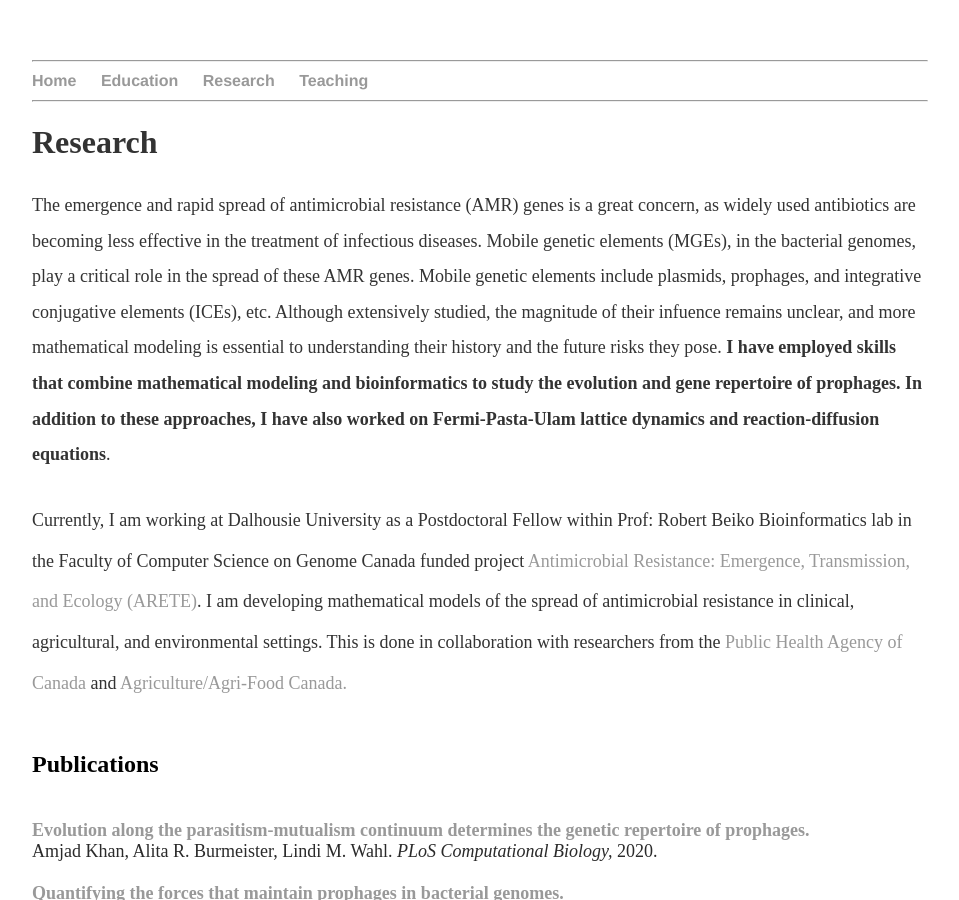
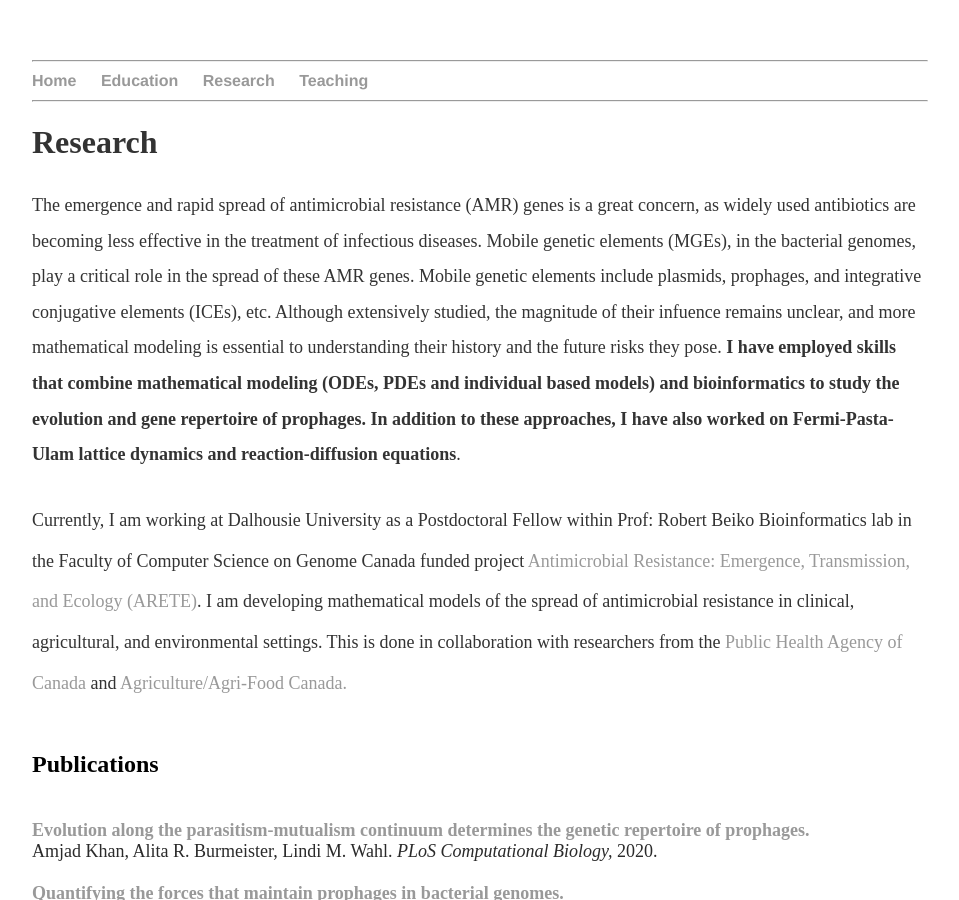
Before and after one commit to MathBioInfo/amjadkhan, a Jekyll site: the page built from Research/index.html, in a window 1280 px wide and 900 px high. Shown: the whole window, without its empty margins (160-1119 px from the left). Built offline with Jekyll 4.4.1, drawn with Linux system fonts in a browser that asks for light colours.

Commit message:
Update index.html

```diff
--- a/Research/index.html
+++ b/Research/index.html
@@ -49,7 +49,7 @@ title: About my research
 			genetic elements include plasmids, prophages, and integrative conjugative elements (ICEs), etc. Although
 			extensively studied, the magnitude of their infuence remains unclear, and more mathematical modeling is
 			essential to understanding their history and the future risks they pose. <b>I have employed skills that combine
-			mathematical modeling and bioinformatics to study the evolution and gene repertoire of prophages. In addition
+			mathematical modeling (ODEs, PDEs and individual based models) and bioinformatics to study the evolution and gene repertoire of prophages. In addition
 			to these approaches, I have also worked on Fermi-Pasta-Ulam lattice dynamics and reaction-diffusion
 			equations</b>.</p>
 			<p><font size="4">Currently, I am working at Dalhousie University as a Postdoctoral Fellow within Prof: Robert Beiko
```
